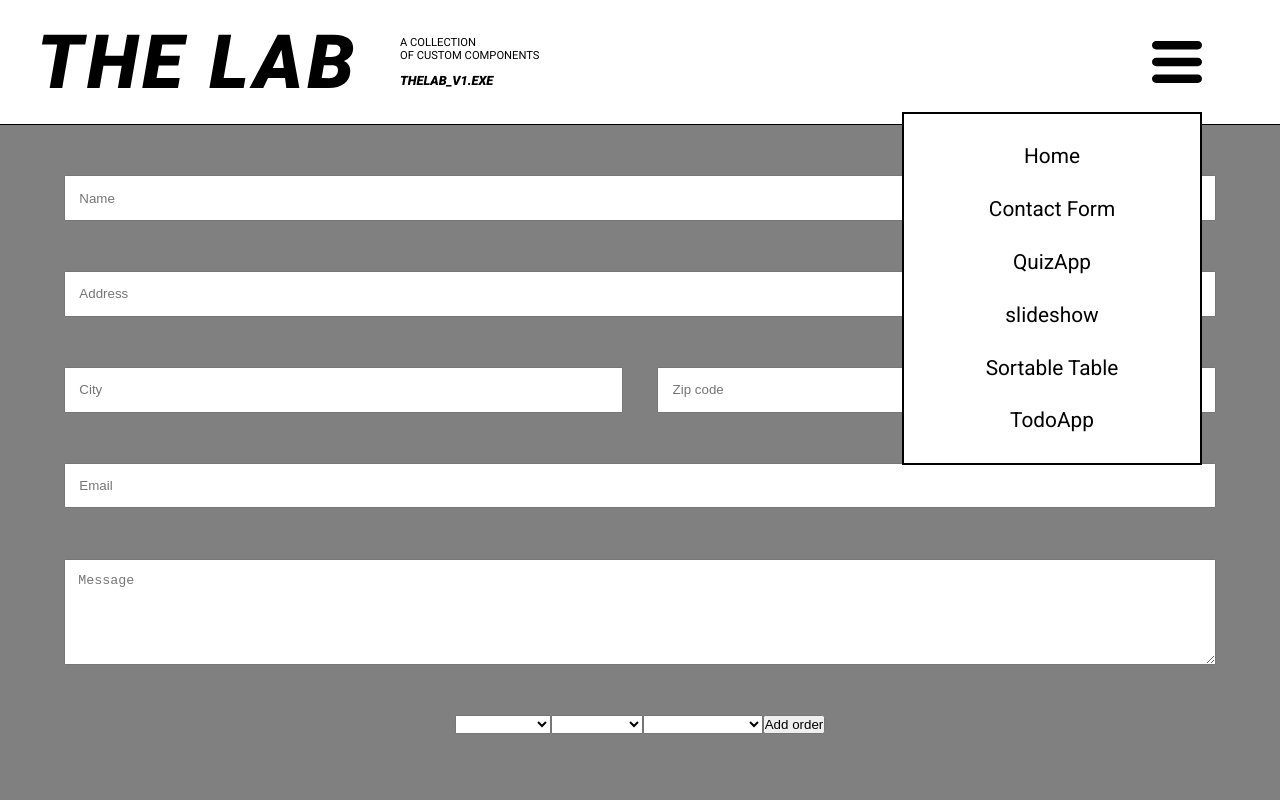
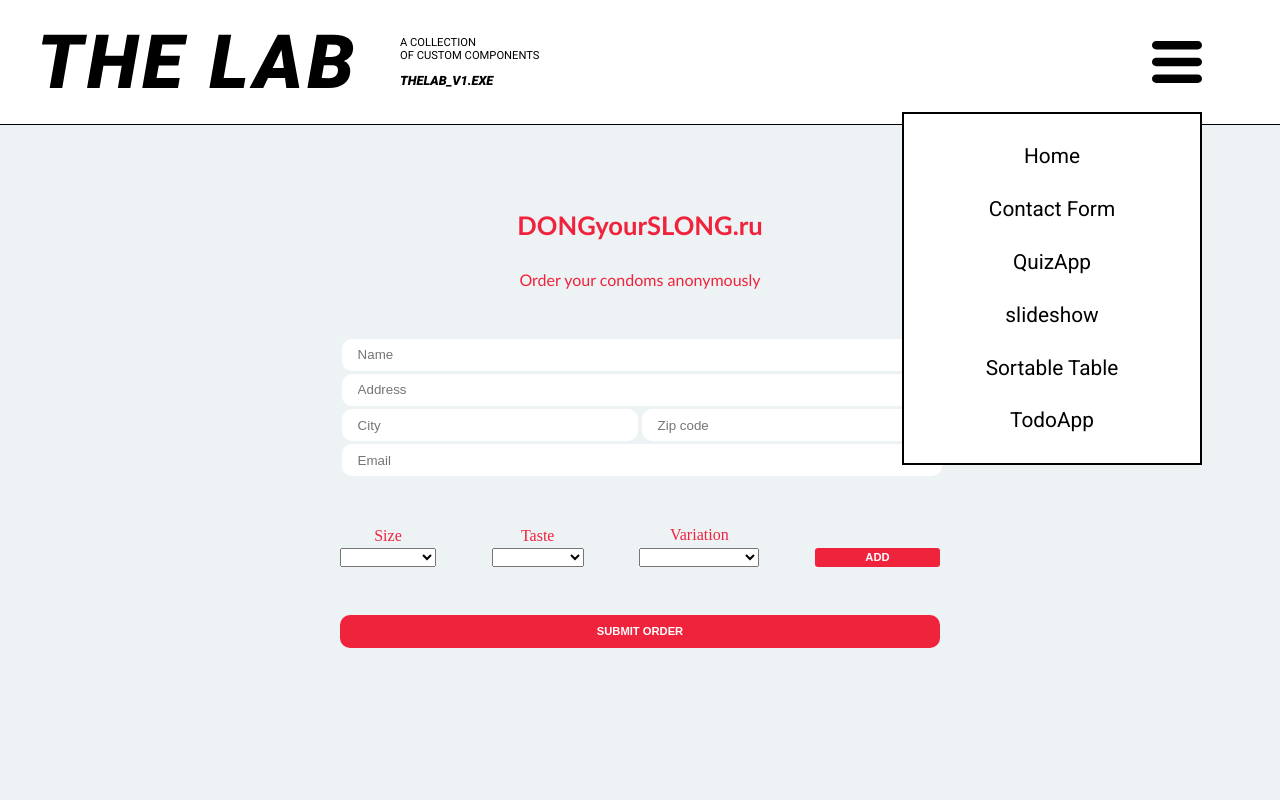
Before and after one commit to foxy773/tema-oppg4, a Vue app: page /contact-form in a window 1280 px wide. Shown: the top 800 px of the page. Built offline with nearby package versions, Linux system fonts and the light colour scheme.

Commit message:
:lipstick: Update Contact-form UI

```diff
--- a/src/components/ContactForm.vue
+++ b/src/components/ContactForm.vue
@@ -1,5 +1,11 @@
 <template>
     <div class="contact-form">
+        <div class="contact-form__container">
+            <div class="contact-form__header">
+                <div class="contact-form__title">DONGyourSLONG.ru</div>
+                <div class="contact-form__info">Order your condoms anonymously</div>
+            </div>
+            <div class="contact-form__form">
                 <input class="contact-form__input" type="text" placeholder="Name" form="name" v-model="form.name">
                 <input class="contact-form__input" type="text" placeholder="Address" form="address" v-model="form.address">
                 <div class="contact-form__under-element">
@@ -7,33 +13,43 @@
                     <input class="contact-form__input" type="text" placeholder="Zip code" v-model="form.zipCode">
                 </div>
                 <input class="contact-form__input" type="email" placeholder="Email" form="email" v-model="form.email">
-        <textarea class="contact-form__input contact-form__input__description" cols="4" placeholder="Message" v-model="form.message"></textarea>
-        <div class="">
+            </div>
+            <div class="contact-form__order-assembler">
+                <div class="contact-form__order-menu">
+                    <div class="contact-form__menu-title">Size</div>
                     <select v-model="form.customVariation.thisSize">
                         <option disabled value="Select variation">Select size</option>
                         <option v-for="sizes in content.sizes"> {{ sizes }} </option>
                     </select>
+                </div>
+                <div class="contact-form__order-menu">
+                    <div class="contact-form__menu-title">Taste</div>
                     <select v-model="form.customVariation.thisTaste">
                         <option disabled value="Select variation">Select taste</option>
                         <option v-for="tastes in content.tastes"> {{ tastes }} </option>
                     </select>
+                </div>
+                <div class="contact-form__order-menu">
+                    <div class="contact-form__menu-title">Variation</div>
                     <select v-model="form.customVariation.thisVariation">
                         <option disabled value="Select variation">Select variation</option>
                         <option v-for="variation in content.variation"> {{ variation }} </option>
                     </select>
-            <button class="" @click="push_order">Add order</button>
                 </div>
-        <div class="">
+                <button class="contact-form__add-button" @click="push_order">Add</button>
+            </div>
+            <div class="contact-form__order-container">
                 <label v-for="(balloon, index) in order">
-                <div>
+                    <div class="contact-form__order-item">
                         <div> {{ balloon.thisSize }} </div>
                         <div> {{ balloon.thisTaste }} </div>
                         <div> {{ balloon.thisVariation }} </div>
-                    <button class="" @click="remove_order(index)">Remove</button>
+                        <button class="contact-form__remove-button" @click="remove_order(index)">Remove</button>
                     </div>
                 </label>
             </div>
-        <button class="contact-form__button" @click="submit_order">Submit</button>
+            <button class="contact-form__submit-button" @click="submit_order">Submit order</button>
+        </div>
     </div>
 </template>
 
@@ -47,7 +63,6 @@ export default {
                 city: null,
                 zipCode: null,
                 email: null,
-                message: null,
                 customVariation: {
                     thisSize: null,
                     thisTaste: null,
@@ -81,18 +96,51 @@ export default {
 
 <style>
 
+    /* 1.1 Base */
+
     .contact-form {
+        font-family:'Times New Roman', Times, serif;
         width: 100%;
-        height: 100vh;
-        background: gray;
+        height: 100%;
+        color: #EF233C;
+        background: #EDF2F4;
         display: flex;
-        flex-direction: column;
-        justify-content: space-evenly;
+        justify-content: center;
         align-items: center;
     }
 
+    .contact-form__container {
+        height: 90%;
+        width: 80%;
+        max-width: 600px;
+        padding: 4% 0% 4% 0%;
+    }
+
+    /* 2.1 Header */
+
+    .contact-form__header {
+        font-family:'Gill Sans', 'Gill Sans MT', Calibri, 'Trebuchet MS', sans-serif;
+        margin-bottom: 8%;
+        display: flex;
+        flex-direction: column;
+        justify-content: space-between;
+        align-items: center;
+    }
+
+    .contact-form__title {
+        font-size: 1.6rem;
+        font-weight: bold;
+        margin-bottom: 5%;
+    }
+
+    /* 3.1 Form */
+
+    .contact-form__form {
+        margin-bottom: 8%;
+    }
+
     .contact-form__under-element {
-        width: 90%;
+        width: 100%;
         display: flex;
         flex-direction: row;
         justify-content: space-between;
@@ -100,21 +148,91 @@ export default {
     }
 
     .contact-form__under-element > input {
-        width: 48.5%;
+        width: 50%;
     }
 
     .contact-form__input {
-        width: 90%;
-        padding: 1em;
+        width: 100%;
+        height: 2rem;
+        margin: 0.1rem;
+        padding: 1rem;
+        border: none;
+        border-radius: 10px;
     }
 
     .contact-form__input__description {
         height: 8em;
     }
 
-    .contact-form__button {
-        width: 10em;
+    /* 4.1 Order assembler */
+
+    .contact-form__order-assembler {
+        width: 100%;
+        margin-bottom: 4%;
+        display: flex;
+        justify-content: space-between;
+        align-items: flex-end;
+    }
+
+    .contact-form__order-menu {
+        display: flex;
+        flex-direction: column;
+        align-items: center;
+    }
+
+    .contact-form__menu-title {
+        margin-bottom: 3%;
+    }
+
+    .contact-form__add-button {
+        width: 125px;
+        height: 19px;
+        color: white;
+        background: #EF233C;
+        font-size: 0.7rem;
+        font-weight: bold;
+        text-transform: uppercase;
+        border: none;
+        border-radius: 3px;
+    }
+
+    /* 5.1 Order container */
+
+    .contact-form__order-container {
+        max-height: 12%;
+        overflow-y: scroll;
+        margin-bottom: 4%;
+        background: white;
+        border-radius: 5px;
+    }
+
+    .contact-form__order-item {
+        color: gray;
+        font-size: 0.9rem;
+        padding: 0.3rem 0.3rem 0.3rem 0.8rem;
+        display: flex;
+        justify-content: space-between;
+        align-items: center;
+    }
+
+    .contact-form__remove-button {
+        color: white;
+        background: #EF233C;
+        border: none;
+        border-radius: 3px;
+        padding: 1%;
+    }
+
+    .contact-form__submit-button {
+        width: 100%;
         height: 3em;
+        color: white;
+        background: #EF233C;
+        font-size: 0.7rem;
+        font-weight: bold;
+        text-transform: uppercase;
+        border: none;
+        border-radius: 10px;
     }
 
 </style>
--- a/src/components/ToDo.vue
+++ b/src/components/ToDo.vue
@@ -196,7 +196,6 @@
       font-size: 1rem;
       border: solid white 1px;
       transition: ease-in-out 0.2s;
-
    }
 
    .todo__divider {
@@ -210,5 +209,4 @@
       padding-bottom: 1vh;
    }
 
-
 </style>
--- a/src/views/ContactFormView.vue
+++ b/src/views/ContactFormView.vue
@@ -1,5 +1,5 @@
 <template>
-   <div class="">
+   <div class="contact-form__mount">
       <ContactForm />
    </div>
 </template>
@@ -17,5 +17,8 @@ export default {
 </script>
 
 <style>
-
+   .contact-form__mount {
+      width: 100vw;
+      height: 85vh;
+   }
 </style>
```
Lines whose indentation alone changed are shown as unchanged.
